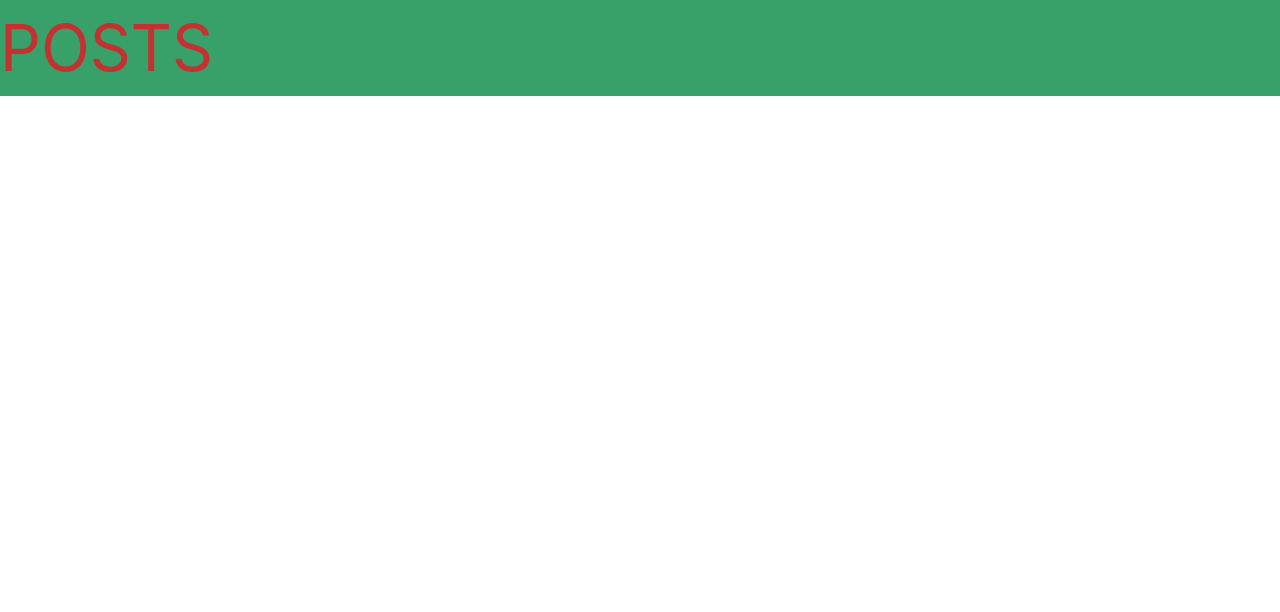
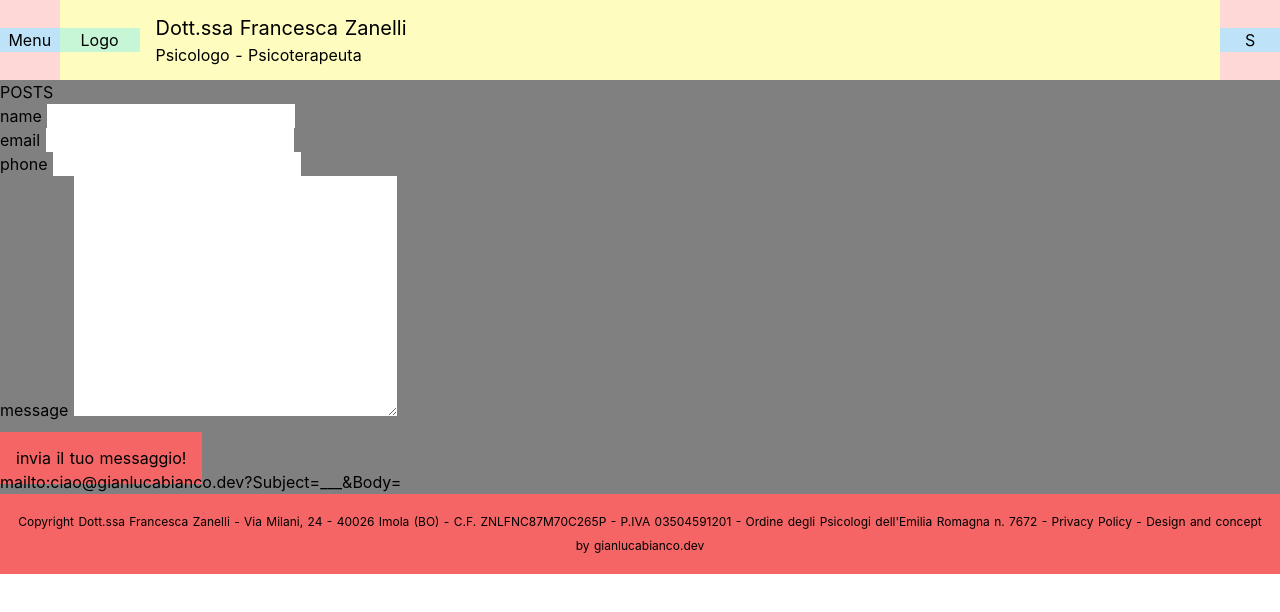
Before and after one commit to gianlucabianco/zanelli-nuxt, a Nuxt app: page / in a window 1280 px wide. Shown: the top 612 px of the page. Built offline with nearby package versions, Linux system fonts and the light colour scheme.

Commit message:
scaffolding + layout && some component drafted

```diff
--- a/components/AppLogo.vue
+++ b/components/AppLogo.vue
@@ -12,7 +12,7 @@
   display: inline-block;
   animation: turn 2s linear forwards 1s;
   transform: rotateX(180deg);
-  position: relative;
+  /* position: relative; */
   overflow: hidden;
   height: 180px;
   width: 245px;
--- /dev/null
+++ b/components/ZContactForm.vue
@@ -0,0 +1,98 @@
+<template>
+  <div class="z-contact-form">
+    <form name="modulo">
+      <div class="z-form-group">
+        <label for="name">
+          name
+        </label>
+        <input
+          v-model="name"
+          :placeholder="name"
+          type="text"
+          name="name"
+        >
+      </div>
+      <div class="z-form-group">
+        <label for="email">
+          email
+        </label>
+        <input
+          v-model="email"
+          :placeholder="email"
+          type="text"
+          name="email"
+        >
+      </div>
+      <div class="z-form-group">
+        <label for="phone">
+          phone
+        </label>
+        <input
+          v-model="phone"
+          :placeholder="phone"
+          type="text"
+          name="phone"
+        >
+      </div>
+      <div class="z-form-group">
+        <label for="message">
+          message
+        </label>
+        <textarea
+        v-model="message"
+        :placeholder="message"
+        type="text"
+        name="message"
+        rows="10"
+        cols="30"
+        />
+      </div>
+      <br>
+    </form>
+    <a
+      class="testBnt"
+      target="_blank"
+      :href="submitLink"
+    >
+      invia il tuo messaggio!
+    </a>
+    <div class="">
+      {{ name }} {{ email }} {{ phone }} {{ message }} {{ submitLink }}
+    </div>
+  </div>
+</template>
+
+<script>
+export default {
+  data() {
+    return {
+      name: '',
+      email: '',
+      phone: '',
+      message: '',
+      // submitLink: 'mailto:pi.gs.bianco@gmail.com?Subject=_' + this.name + '_' + this.email + '_' + this.phone + '&Body=' + this.message,
+    };
+  },
+  computed: {
+    submitLink() {
+      return 'mailto:ciao@gianlucabianco.dev?Subject=_' + this.name + '_' + this.email + '_' + this.phone + '&Body=' + this.message;
+    },
+  },
+  methods: {
+    submit() {
+
+    },
+  },
+}
+</script>
+
+<style
+  lang="css"
+  scoped
+>
+.testBnt {
+
+  @apply .bg-red-500 .p-4 .my-4;
+
+}
+</style>
--- /dev/null
+++ b/components/ZFooter.vue
@@ -0,0 +1,27 @@
+<template>
+  <div class="z-footer">
+    <span class="z-footer__content">
+      Copyright Dott.ssa Francesca Zanelli - Via Milani, 24 - 40026 Imola (BO) - C.F. ZNLFNC87M70C265P - P.IVA 03504591201 - Ordine degli Psicologi dell'Emilia Romagna n. 7672 - <nuxt-link to="/">Privacy Policy</nuxt-link> - Design and concept by <a href="https://gianlucabianco.dev/">gianlucabianco.dev</a>
+    </span>
+  </div>
+</template>
+
+<style
+  lang="scss"
+  scoped
+>
+
+.z-footer {
+
+  min-height: 80px;
+
+  @apply .flex .items-center .justify-center .w-full .flex .text-xs .bg-red-500 .py-4 .px-4;
+
+  &__content {
+
+    @apply .text-center .leading-loose	;
+
+  }
+
+}
+</style>
--- /dev/null
+++ b/components/ZNavbar.vue
@@ -0,0 +1,98 @@
+<template>
+  <div class="z-navbar">
+    <div
+      class="z-navbar__menu"
+    >
+      <a href="#">
+        Menu
+      </a>
+    </div>
+    <div class="z-navbar__main">
+      <div class="z-navbar__main--logo">
+        <nuxt-link to="/">
+          Logo
+        </nuxt-link>
+      </div>
+      <div class="z-navbar__main--title">
+        <h2
+          class="z-navbar__main--title--name"
+        >
+          Dott.ssa Francesca Zanelli
+        </h2>
+        <h1
+          class="z-navbar__main--title--job"
+        >
+          Psicologo - Psicoterapeuta
+        </h1>
+      </div>
+    </div>
+    <div
+      class="z-navbar__search"
+    >
+      <a href="#">
+        S
+      </a>
+    </div>
+  </div>
+</template>
+
+<style
+  lang="scss"
+  scoped
+>
+
+.z-navbar {
+
+      @apply .flex .w-full .fixed .h-20 .bg-red-200 .z-10;
+
+      &__menu,
+      &__search {
+
+        @apply .flex .self-center .justify-center .w-16 .bg-blue-200 .px-2;
+
+      }
+
+      &__main {
+
+        @apply .flex .bg-yellow-200 .w-full;
+
+        &--logo {
+
+          @apply .hidden;
+
+          @screen sm {
+
+            @apply .flex .self-center .justify-center .w-20 .bg-green-200;
+
+          }
+
+        }
+
+        &--title {
+
+          @apply .flex .self-center .flex-col .px-2;
+
+          @screen sm {
+
+            @apply .px-4;
+
+          }
+
+          &--name {
+
+            @apply .text-xl;
+
+          }
+
+          &--job {
+
+            @apply .text-base;
+
+          }
+
+        }
+
+      }
+
+    }
+</style>
--- a/layouts/default.vue
+++ b/layouts/default.vue
@@ -1,10 +1,46 @@
 <template>
-  <div>
+  <div
+    style="background-color: gray;"
+  >
+    <z-navbar />
+
+    <div
+      class="content"
+    >
+      <!-- FIXME find a better solution for .spacer -->
+      <div
+        class="spacer"
+        style="height: 80px;"
+      />
       <nuxt/>
+    </div>
+
+    <z-contact-form />
+
+    <z-footer />
+
   </div>
 </template>
 
+<script>
+import ZNavbar from '~/components/ZNavbar.vue'
+import ZContactForm from '~/components/ZContactForm.vue'
+import ZFooter from '~/components/ZFooter.vue'
+/* import AppLogo for testing purposes. Remove after complete. */
+import AppLogo from '~/components/AppLogo.vue'
+
+export default {
+  components: {
+    ZNavbar,
+    ZContactForm,
+    ZFooter,
+    AppLogo,
+  },
+}
+</script>
+
 <style>
+
   html {
     font-family: "Source Sans Pro", -apple-system, BlinkMacSystemFont, "Segoe UI", Roboto, "Helvetica Neue", Arial, sans-serif;
     font-size: 16px;
@@ -21,32 +57,4 @@ html {
     margin: 0;
   }
 
-.button--green {
-  display: inline-block;
-  border-radius: 4px;
-  border: 1px solid #3b8070;
-  color: #3b8070;
-  text-decoration: none;
-  padding: 10px 30px;
-}
-
-.button--green:hover {
-  color: #fff;
-  background-color: #3b8070;
-}
-
-.button--grey {
-  display: inline-block;
-  border-radius: 4px;
-  border: 1px solid #35495e;
-  color: #35495e;
-  text-decoration: none;
-  padding: 10px 30px;
-  margin-left: 15px;
-}
-
-.button--grey:hover {
-  color: #fff;
-  background-color: #35495e;
-}
 </style>
--- /dev/null
+++ b/layouts/error.vue
@@ -0,0 +1,7 @@
+<template>
+  <div class="error">
+    <h1>
+      ERROR, page under construction.
+    </h1>
+  </div>
+</template>
--- a/package.json
+++ b/package.json
@@ -23,6 +23,8 @@
     "eslint-loader": "^2.1.1",
     "eslint-plugin-vue": "^4.0.0",
     "frontmatter-markdown-loader": "^2.2.0",
+    "node-sass": "^4.12.0",
+    "sass-loader": "^8.0.0",
     "tailwindcss": "^1.1.2"
   }
 }
--- a/pages/index.vue
+++ b/pages/index.vue
@@ -20,22 +20,22 @@
 </template>
 
 <script>
+/* FIXME: NEED THESE ?*/
 import AppLogo from '~/components/AppLogo.vue'
+import ZNavbar from '~/components/ZNavbar.vue'
+import ZFooter from '~/components/ZFooter.vue'
 
 export default {
   components: {
-    AppLogo
-  }
+    AppLogo,
+    ZNavbar,
+    ZFooter,
+  },
 }
 </script>
 
 <style>
 
-h1 {
-
-  @apply .text-6xl .text-red-700 .bg-green-600;
-
-}
 /*
 .container {
   min-height: 100vh;
```
Also changed, not shown: 1 other file (tests, documents, lock files or other folders). Lines whose indentation alone changed are shown as unchanged.
